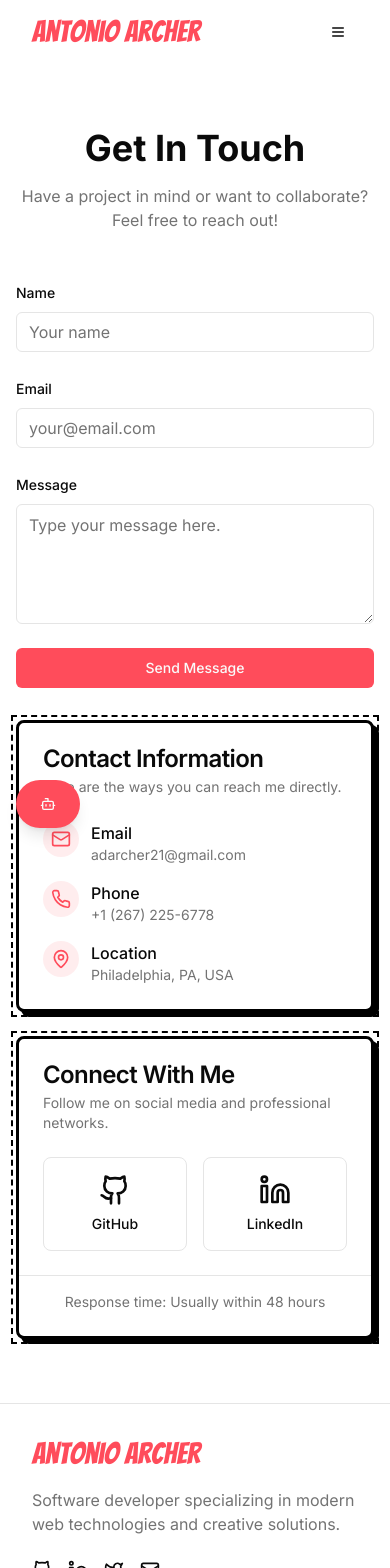
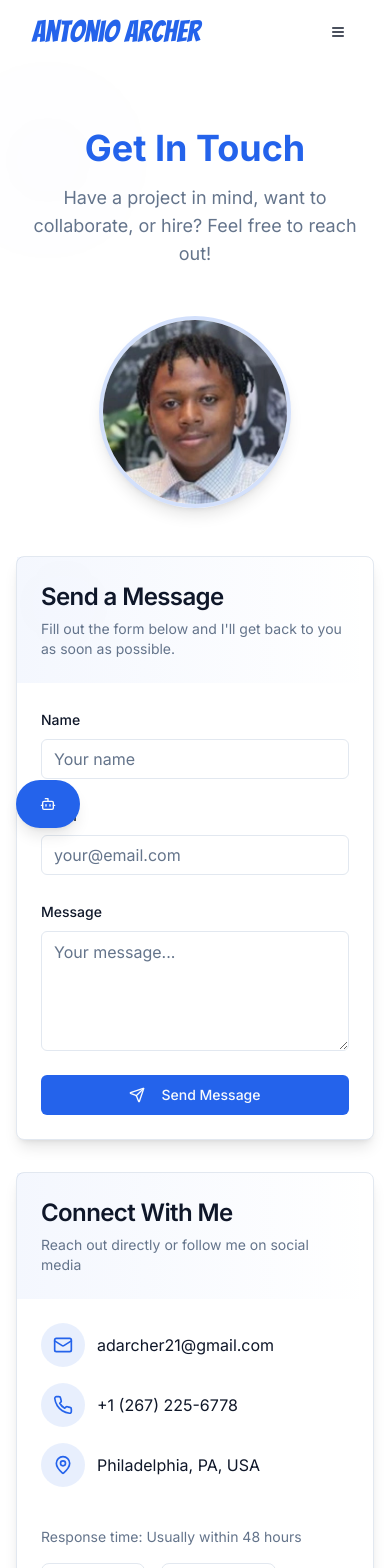
Before and after one commit to AD-Archer/AD-Archer, a Next.js app: page /contact in a window 390 px wide. Shown: the top 1568 px of the page. Built offline with nearby package versions, Linux system fonts and the light colour scheme.

Commit message:
Update dependencies and enhance contact page functionality: Added nodemailer and its types for email handling, improved contact form with loading state and error handling, and updated styles for better visual consistency across devices.

```diff
--- /dev/null
+++ b/app/api/contact/route.ts
@@ -0,0 +1,128 @@
+import { NextResponse } from 'next/server';
+import nodemailer from 'nodemailer';
+
+export async function POST(request: Request) {
+  try {
+    const { name, email, message } = await request.json();
+
+    // Validate input
+    if (!name || !email || !message) {
+      return NextResponse.json(
+        { error: 'Name, email, and message are required' },
+        { status: 400 }
+      );
+    }
+
+    // Check if SMTP configuration is available
+    if (!process.env.SMTP_HOST || !process.env.SMTP_PORT || !process.env.SMTP_USER || !process.env.SMTP_PASSWORD || !process.env.SMTP_FROM) {
+      console.error('SMTP configuration is missing');
+      return NextResponse.json(
+        { error: 'Email service is not properly configured' },
+        { status: 500 }
+      );
+    }
+
+    // Create transporter
+    const transporter = nodemailer.createTransport({
+      host: process.env.SMTP_HOST,
+      port: Number(process.env.SMTP_PORT),
+      secure: false, // true for 465, false for other ports
+      auth: {
+        user: process.env.SMTP_USER,
+        pass: process.env.SMTP_PASSWORD,
+      },
+    });
+
+    // Verify SMTP connection
+    try {
+      await transporter.verify();
+    } catch (verifyError) {
+      console.error('SMTP verification error:', verifyError);
+      return NextResponse.json(
+        { error: 'Could not connect to email server' },
+        { status: 500 }
+      );
+    }
+
+    // Email content for admin notification
+    const adminMailOptions = {
+      from: process.env.SMTP_FROM,
+      to: process.env.SMTP_FROM, // Send to yourself
+      replyTo: email, // Allow direct reply to the sender
+      subject: `New Contact Form Submission from ${name}`,
+      text: `
+Name: ${name}
+Email: ${email}
+Message: ${message}
+      `,
+      html: `
+<h2>New Contact Form Submission</h2>
+<p><strong>Name:</strong> ${name}</p>
+<p><strong>Email:</strong> ${email}</p>
+<p><strong>Message:</strong></p>
+<p>${message.replace(/\n/g, '<br>')}</p>
+      `,
+    };
+
+    // Auto-reply email content
+    const autoReplyMailOptions = {
+      from: process.env.SMTP_FROM,
+      to: email, // Send to the person who submitted the form
+      subject: 'Thank you for your message - Auto Reply',
+      text: `
+Dear ${name},
+
+Thank you for reaching out! I've received your message and will get back to you as soon as possible, typically within 48 hours.
+
+Here's a copy of your message for your records:
+
+${message}
+
+Best regards,
+Antonio Archer
+      `,
+      html: `
+<div style="font-family: Arial, sans-serif; max-width: 600px; margin: 0 auto; padding: 20px;">
+  <h2 style="color: #333;">Thank You for Your Message</h2>
+
+  <p>Dear <strong>${name}</strong>,</p>
+
+  <p>Thank you for reaching out! I've received your message and will get back to you as soon as possible, typically within 48 hours.</p>
+
+  <div style="background-color: #f5f5f5; padding: 15px; border-radius: 5px; margin: 20px 0;">
+    <h3 style="margin-top: 0;">Your Message:</h3>
+    <p style="white-space: pre-line;">${message}</p>
+  </div>
+
+  <p>Best regards,<br>Antonio Archer</p>
+</div>
+      `,
+    };
+
+    // Send emails
+    try {
+      // Send admin notification
+      await transporter.sendMail(adminMailOptions);
+
+      // Send auto-reply to the sender
+      await transporter.sendMail(autoReplyMailOptions);
+    } catch (sendError) {
+      console.error('Email sending error:', sendError);
+      return NextResponse.json(
+        { error: 'Failed to send email' },
+        { status: 500 }
+      );
+    }
+
+    return NextResponse.json(
+      { message: 'Email sent successfully' },
+      { status: 200 }
+    );
+  } catch (error) {
+    console.error('General error:', error);
+    return NextResponse.json(
+      { error: 'An unexpected error occurred' },
+      { status: 500 }
+    );
+  }
+}
--- a/app/contact/page.tsx
+++ b/app/contact/page.tsx
@@ -1,107 +1,193 @@
 "use client"
-
-import { CardFooter } from "@/components/ui/card"
 
 import { motion } from "framer-motion"
 import { Card, CardContent, CardDescription, CardHeader, CardTitle } from "@/components/ui/card"
-import { Github, Linkedin, Mail, MapPin, Phone } from "lucide-react"
+import { Github, Linkedin, Mail, MapPin, Phone, AlertCircle } from "lucide-react"
 import Link from "next/link"
 import AnimatedContactForm from "@/components/animated-contact-form"
+import { useState } from "react"
+import { Alert, AlertDescription, AlertTitle } from "@/components/ui/alert"
+import Image from "next/image"
 
 export default function ContactPage() {
+  const [showFallback, setShowFallback] = useState(false);
+
   return (
     <div className="container px-4 md:px-6 py-16">
       <div className="flex flex-col items-center text-center mb-12">
-        <motion.div initial={{ opacity: 0, y: 20 }} animate={{ opacity: 1, y: 0 }} transition={{ duration: 0.5 }}>
-          <h1 className="text-4xl md:text-6xl font-bold mb-4">Get In Touch</h1>
-          <p className="text-muted-foreground max-w-[800px]">
-            Have a project in mind or want to collaborate? Feel free to reach out!
+        <motion.div
+          initial={{ opacity: 0, y: 20 }}
+          animate={{ opacity: 1, y: 0 }}
+          transition={{ duration: 0.5 }}
+          className="relative"
+        >
+          <motion.div
+            className="absolute -top-4 -left-4 w-24 h-24 bg-primary/10 rounded-full blur-3xl"
+            animate={{
+              scale: [1, 1.2, 1],
+              opacity: [0.3, 0.5, 0.3]
+            }}
+            transition={{
+              duration: 5,
+              repeat: Infinity,
+              repeatType: "reverse"
+            }}
+          />
+          <h1 className="text-4xl md:text-6xl font-bold mb-4 text-primary">Get In Touch</h1>
+          <p className="text-muted-foreground max-w-[800px] text-lg">
+            Have a project in mind, want to collaborate, or hire? Feel free to reach out!
           </p>
         </motion.div>
       </div>
 
-      <div className="grid md:grid-cols-2 gap-8">
+      {showFallback && (
+        <motion.div
+          initial={{ opacity: 0, y: 20 }}
+          animate={{ opacity: 1, y: 0 }}
+          className="mb-8"
+        >
+          <Alert variant="destructive" className="border-2">
+            <AlertCircle className="h-5 w-5" />
+            <AlertTitle>Email Service Issue</AlertTitle>
+            <AlertDescription>
+              We&apos;re having trouble with our email service. Please email me directly at{" "}
+              <a href="mailto:adarcher21@gmail.com" className="font-bold underline">
+                adarcher21@gmail.com
+              </a>
+              {" "}or use one of the contact methods below.
+            </AlertDescription>
+          </Alert>
+        </motion.div>
+      )}
+
+      {/* Profile Image - Centered */}
+      <motion.div
+        initial={{ opacity: 0, scale: 0.9 }}
+        animate={{ opacity: 1, scale: 1 }}
+        transition={{ duration: 0.5, delay: 0.2 }}
+        className="flex justify-center items-center w-full mb-12"
+      >
+        <div className="relative w-48 h-48 md:w-64 md:h-64 rounded-full overflow-hidden border-4 border-primary/20 shadow-lg">
+          <Image
+            src="/images/antonioarcher.webp"
+            alt="Antonio Archer"
+            fill
+            sizes="(max-width: 768px) 192px, 256px"
+            className="object-cover"
+            priority
+          />
+        </div>
+      </motion.div>
+
+      {/* Two-column layout for form and contact info */}
+      <div className="grid grid-cols-1 md:grid-cols-2 gap-8 max-w-6xl mx-auto">
         {/* Contact Form */}
-        <motion.div initial={{ opacity: 0, x: -20 }} animate={{ opacity: 1, x: 0 }} transition={{ duration: 0.5 }}>
-          <AnimatedContactForm />
+        <motion.div
+          initial={{ opacity: 0, y: 20 }}
+          animate={{ opacity: 1, y: 0 }}
+          transition={{ duration: 0.5 }}
+          className="relative"
+        >
+          <motion.div
+            className="absolute -top-4 -left-4 w-32 h-32 bg-primary/5 rounded-full blur-3xl"
+            animate={{
+              scale: [1, 1.2, 1],
+              opacity: [0.2, 0.4, 0.2]
+            }}
+            transition={{
+              duration: 7,
+              repeat: Infinity,
+              repeatType: "reverse"
+            }}
+          />
+          <Card className="shadow-lg hover:shadow-xl transition-shadow duration-300 h-full">
+            <CardHeader className="bg-gradient-to-r from-primary/5 to-transparent">
+              <CardTitle className="text-2xl">Send a Message</CardTitle>
+              <CardDescription>Fill out the form below and I&apos;ll get back to you as soon as possible.</CardDescription>
+            </CardHeader>
+            <CardContent className="pt-6">
+              <AnimatedContactForm onError={() => setShowFallback(true)} />
+            </CardContent>
+          </Card>
         </motion.div>
 
         {/* Contact Information */}
         <motion.div
-          initial={{ opacity: 0, x: 20 }}
-          animate={{ opacity: 1, x: 0 }}
-          transition={{ duration: 0.5 }}
-          className="flex flex-col gap-6"
+          initial={{ opacity: 0, y: 20 }}
+          animate={{ opacity: 1, y: 0 }}
+          transition={{ duration: 0.5, delay: 0.2 }}
+          className="relative"
         >
-          <Card className="comic-border">
-            <CardHeader>
-              <CardTitle>Contact Information</CardTitle>
-              <CardDescription>Here are the ways you can reach me directly.</CardDescription>
+          <Card className="shadow-lg hover:shadow-xl transition-shadow duration-300 h-full">
+            <CardHeader className="bg-gradient-to-r from-primary/5 to-transparent">
+              <CardTitle className="text-2xl">Connect With Me</CardTitle>
+              <CardDescription>Reach out directly or follow me on social media</CardDescription>
             </CardHeader>
-            <CardContent className="space-y-4">
-              <div className="flex items-start gap-3">
-                <div className="bg-primary/10 p-2 rounded-full">
+            <CardContent className="pt-6">
+              <div className="flex flex-col space-y-6">
+                <div className="flex flex-col space-y-4">
+                  <div className="flex items-center gap-3">
+                    <div className="bg-primary/10 p-3 rounded-full">
                       <Mail className="h-5 w-5 text-primary" />
                     </div>
-                <div>
-                  <h3 className="font-medium">Email</h3>
-                  <p className="text-sm text-muted-foreground">adarcher21@gmail.com</p>
+                    <a href="mailto:adarcher21@gmail.com" className="text-foreground hover:text-primary transition-colors">
+                      adarcher21@gmail.com
+                    </a>
+                  </div>
+
+                  <div className="flex items-center gap-3">
+                    <div className="bg-primary/10 p-3 rounded-full">
+                      <Phone className="h-5 w-5 text-primary" />
+                    </div>
+                    <a href="tel:+12672256778" className="text-foreground hover:text-primary transition-colors">
+                      +1 (267) 225-6778
+                    </a>
+                  </div>
+
+                  <div className="flex items-center gap-3">
+                    <div className="bg-primary/10 p-3 rounded-full">
+                      <MapPin className="h-5 w-5 text-primary" />
+                    </div>
+                    <span className="text-foreground">Philadelphia, PA, USA</span>
                   </div>
                 </div>
 
-              <div className="flex items-start gap-3">
-                <div className="bg-primary/10 p-2 rounded-full">
-                  <Phone className="h-5 w-5 text-primary" />
-                </div>
-                <div>
-                  <h3 className="font-medium">Phone</h3>
-                  <p className="text-sm text-muted-foreground">+1 (267) 225-6778</p>
-                </div>
-              </div>
-
-              <div className="flex items-start gap-3">
-                <div className="bg-primary/10 p-2 rounded-full">
-                  <MapPin className="h-5 w-5 text-primary" />
-                </div>
-                <div>
-                  <h3 className="font-medium">Location</h3>
-                  <p className="text-sm text-muted-foreground">Philadelphia, PA, USA</p>
-                </div>
-              </div>
-            </CardContent>
-          </Card>
-
-          <Card className="comic-border">
-            <CardHeader>
-              <CardTitle>Connect With Me</CardTitle>
-              <CardDescription>Follow me on social media and professional networks.</CardDescription>
-            </CardHeader>
-            <CardContent>
-              <div className="grid grid-cols-2 gap-4">
+                <div className="pt-4">
+                  <p className="text-sm text-muted-foreground mb-4">Response time: Usually within 48 hours</p>
+                  <div className="flex gap-4">
+                    <motion.div
+                      whileHover={{ scale: 1.05 }}
+                      transition={{ type: "spring", stiffness: 400, damping: 10 }}
+                    >
                       <Link
                         href="https://github.com/ad-archer"
                         target="_blank"
                         rel="noopener noreferrer"
-                  className="flex flex-col items-center p-4 bg-background rounded-lg border hover:bg-muted transition-colors"
+                        className="flex items-center gap-2 p-3 bg-background rounded-lg border hover:bg-muted transition-colors"
                       >
-                  <Github className="h-8 w-8 mb-2" />
+                        <Github className="h-6 w-6 text-primary" />
                         <span className="text-sm font-medium">GitHub</span>
                       </Link>
+                    </motion.div>
 
+                    <motion.div
+                      whileHover={{ scale: 1.05 }}
+                      transition={{ type: "spring", stiffness: 400, damping: 10 }}
+                    >
                       <Link
                         href="https://linkedin.com/in/antonio-archer"
                         target="_blank"
                         rel="noopener noreferrer"
-                  className="flex flex-col items-center p-4 bg-background rounded-lg border hover:bg-muted transition-colors"
+                        className="flex items-center gap-2 p-3 bg-background rounded-lg border hover:bg-muted transition-colors"
                       >
-                  <Linkedin className="h-8 w-8 mb-2" />
+                        <Linkedin className="h-6 w-6 text-primary" />
                         <span className="text-sm font-medium">LinkedIn</span>
                       </Link>
+                    </motion.div>
+                  </div>
+                </div>
               </div>
             </CardContent>
-            <CardFooter className="flex justify-center border-t pt-4">
-              <p className="text-sm text-muted-foreground">Response time: Usually within 48 hours</p>
-            </CardFooter>
           </Card>
         </motion.div>
       </div>
--- a/app/globals.css
+++ b/app/globals.css
@@ -5,64 +5,64 @@
 @layer base {
   :root {
     --background: 0 0% 100%;
-    --foreground: 0 0% 3.9%;
+    --foreground: 222 47% 11%;
 
     --card: 0 0% 100%;
-    --card-foreground: 0 0% 3.9%;
+    --card-foreground: 222 47% 11%;
 
     --popover: 0 0% 100%;
-    --popover-foreground: 0 0% 3.9%;
+    --popover-foreground: 222 47% 11%;
 
-    --primary: 355 100% 65%;
-    --primary-foreground: 0 0% 98%;
+    --primary: 221 83% 53%;
+    --primary-foreground: 210 40% 98%;
 
-    --secondary: 60 100% 50%;
-    --secondary-foreground: 0 0% 9%;
+    --secondary: 210 40% 96.1%;
+    --secondary-foreground: 222 47% 11%;
 
-    --accent: 142 76% 36%;
-    --accent-foreground: 0 0% 98%;
+    --accent: 210 40% 96.1%;
+    --accent-foreground: 222 47% 11%;
 
-    --muted: 0 0% 96.1%;
-    --muted-foreground: 0 0% 45.1%;
+    --muted: 210 40% 96.1%;
+    --muted-foreground: 215.4 16.3% 46.9%;
 
     --destructive: 0 84.2% 60.2%;
-    --destructive-foreground: 0 0% 98%;
+    --destructive-foreground: 210 40% 98%;
 
-    --border: 0 0% 89.8%;
-    --input: 0 0% 89.8%;
-    --ring: 355 100% 65%;
+    --border: 214.3 31.8% 91.4%;
+    --input: 214.3 31.8% 91.4%;
+    --ring: 221 83% 53%;
 
     --radius: 0.5rem;
   }
 
   .dark {
-    --background: 0 0% 3.9%;
-    --foreground: 0 0% 98%;
+    --background: 222 47% 11%;
+    --foreground: 210 40% 98%;
 
-    --card: 0 0% 3.9%;
-    --card-foreground: 0 0% 98%;
+    --card: 222 47% 11%;
+    --card-foreground: 210 40% 98%;
 
-    --popover: 0 0% 3.9%;
-    --popover-foreground: 0 0% 98%;
+    --popover: 222 47% 11%;
+    --popover-foreground: 210 40% 98%;
 
-    --primary: 355 100% 65%;
-    --primary-foreground: 0 0% 98%;
+    --primary: 217 91% 60%;
+    --primary-foreground: 210 40% 98%;
 
-    --secondary: 60 100% 50%;
-    --secondary-foreground: 0 0% 9%;
+    --secondary: 217 19% 27%;
+    --secondary-foreground: 210 40% 98%;
 
-    --accent: 142 76% 36%;
-    --accent-foreground: 0 0% 98%;
+    --accent: 217 19% 27%;
+    --accent-foreground: 210 40% 98%;
 
-    --muted: 0 0% 14.9%;
-    --muted-foreground: 0 0% 63.9%;
+    --muted: 217 19% 27%;
+    --muted-foreground: 215 20.2% 65.1%;
 
     --destructive: 0 62.8% 30.6%;
-    --destructive-foreground: 0 0% 98%;
+    --destructive-foreground: 210 40% 98%;
 
-    --border: 0 0% 14.9%;
-    --input: 0 0% 14.9%;
-    --ring: 355 100% 65%;
+    --border: 217 19% 27%;
+    --input: 217 19% 27%;
+    --ring: 224.3 76.3% 48%;
   }
 }
 
@@ -85,23 +85,19 @@
 
 .comic-border {
   position: relative;
-  border: 3px solid black;
-  box-shadow: 5px 5px 0px 0px rgba(0, 0, 0, 1);
+  border: 2px solid hsl(var(--border));
+  box-shadow: 0 4px 6px -1px rgba(0, 0, 0, 0.1), 0 2px 4px -1px rgba(0, 0, 0, 0.06);
+  border-radius: var(--radius);
+  transition: all 0.3s ease;
 }
 
-.comic-border::before {
-  content: "";
-  position: absolute;
-  top: -8px;
-  left: -8px;
-  right: -8px;
-  bottom: -8px;
-  border: 2px dashed black;
-  z-index: -1;
+.comic-border:hover {
+  box-shadow: 0 10px 15px -3px rgba(0, 0, 0, 0.1), 0 4px 6px -2px rgba(0, 0, 0, 0.05);
+  transform: translateY(-2px);
 }
 
 .comic-dots {
-  background-image: radial-gradient(circle, black 1px, transparent 1px);
+  background-image: radial-gradient(circle, hsl(var(--muted-foreground)) 1px, transparent 1px);
   background-size: 10px 10px;
 }
 
--- a/app/manifest.ts
+++ b/app/manifest.ts
@@ -8,7 +8,7 @@ export default function manifest(): MetadataRoute.Manifest {
     start_url: "/",
     display: "standalone",
     background_color: "#ffffff",
-    theme_color: "#ff6b6b",
+    theme_color: "#3b82f6",
     icons: [
       {
         src: "/icon-192x192.png",
--- a/components/animated-contact-form.tsx
+++ b/components/animated-contact-form.tsx
@@ -17,6 +17,8 @@ import {
 import { Input } from "@/components/ui/input"
 import { Textarea } from "@/components/ui/textarea"
 import { toast } from "sonner"
+import { useState } from "react"
+import { Loader2, Send } from "lucide-react"
 
 const formSchema = z.object({
   name: z.string().min(2, {
@@ -30,7 +32,13 @@ const formSchema = z.object({
   }),
 })
 
-function AnimatedContactForm() {
+interface AnimatedContactFormProps {
+  onError?: () => void;
+}
+
+function AnimatedContactForm({ onError }: AnimatedContactFormProps) {
+  const [isSubmitting, setIsSubmitting] = useState(false);
+
   const form = useForm<z.infer<typeof formSchema>>({
     resolver: zodResolver(formSchema),
     defaultValues: {
@@ -42,13 +50,41 @@ function AnimatedContactForm() {
 
   async function onSubmit(values: z.infer<typeof formSchema>) {
     try {
-      // Submit form logic here
-      console.log(values)
-      toast.success("Message sent successfully!")
-      form.reset()
+      setIsSubmitting(true);
+
+      // Show loading state
+      const loadingToast = toast.loading("Sending message...");
+
+      // Send data to API
+      const response = await fetch('/api/contact', {
+        method: 'POST',
+        headers: {
+          'Content-Type': 'application/json',
+        },
+        body: JSON.stringify(values),
+      });
+
+      const data = await response.json();
+
+      if (!response.ok) {
+        throw new Error(data.error || 'Failed to send message');
+      }
+
+      // Success
+      toast.dismiss(loadingToast);
+      toast.success("Message sent successfully! You'll receive a confirmation email shortly.");
+      form.reset();
     } catch (err) {
-      console.error('Form submission error:', err)
-      toast.error("Failed to send message. Please try again.")
+      console.error('Form submission error:', err);
+      toast.dismiss();
+      toast.error("Failed to send message. Please try again.");
+
+      // Call the onError callback if provided
+      if (onError) {
+        onError();
+      }
+    } finally {
+      setIsSubmitting(false);
     }
   }
 
@@ -66,9 +102,14 @@ function AnimatedContactForm() {
             name="name"
             render={({ field }) => (
               <FormItem>
-                <FormLabel>Name</FormLabel>
+                <FormLabel className="text-foreground">Name</FormLabel>
                 <FormControl>
-                  <Input placeholder="Your name" {...field} />
+                  <Input
+                    placeholder="Your name"
+                    {...field}
+                    disabled={isSubmitting}
+                    className="border-input focus-visible:ring-primary"
+                  />
                 </FormControl>
                 <FormMessage />
               </FormItem>
@@ -79,9 +120,14 @@ function AnimatedContactForm() {
             name="email"
             render={({ field }) => (
               <FormItem>
-                <FormLabel>Email</FormLabel>
+                <FormLabel className="text-foreground">Email</FormLabel>
                 <FormControl>
-                  <Input placeholder="your@email.com" {...field} />
+                  <Input
+                    placeholder="your@email.com"
+                    {...field}
+                    disabled={isSubmitting}
+                    className="border-input focus-visible:ring-primary"
+                  />
                 </FormControl>
                 <FormMessage />
               </FormItem>
@@ -92,20 +138,35 @@ function AnimatedContactForm() {
             name="message"
             render={({ field }) => (
               <FormItem>
-                <FormLabel>Message</FormLabel>
+                <FormLabel className="text-foreground">Message</FormLabel>
                 <FormControl>
                   <Textarea
-                    placeholder="Type your message here."
-                    className="min-h-[120px]"
+                    placeholder="Your message..."
+                    className="min-h-[120px] border-input focus-visible:ring-primary"
                     {...field}
+                    disabled={isSubmitting}
                   />
                 </FormControl>
                 <FormMessage />
               </FormItem>
             )}
           />
-          <Button type="submit" className="w-full">
-            Send Message
+          <Button
+            type="submit"
+            className="w-full relative bg-primary hover:bg-primary/90 text-primary-foreground"
+            disabled={isSubmitting}
+          >
+            {isSubmitting ? (
+              <>
+                <Loader2 className="mr-2 h-4 w-4 animate-spin" />
+                Sending...
+              </>
+            ) : (
+              <>
+                <Send className="mr-2 h-4 w-4" />
+                Send Message
+              </>
+            )}
           </Button>
         </form>
       </Form>
--- a/package.json
+++ b/package.json
@@ -39,6 +39,7 @@
     "@radix-ui/react-toggle": "^1.1.1",
     "@radix-ui/react-toggle-group": "^1.1.1",
     "@radix-ui/react-tooltip": "^1.1.6",
+    "@types/nodemailer": "^6.4.17",
     "autoprefixer": "^10.4.20",
     "class-variance-authority": "^0.7.1",
     "clsx": "^2.1.1",
@@ -50,6 +51,7 @@
     "lucide-react": "^0.454.0",
     "next": "15.2.4",
     "next-themes": "latest",
+    "nodemailer": "^6.10.0",
     "openai": "^4.93.0",
     "react": "^19",
     "react-day-picker": "8.10.1",
```
Also changed, not shown: 1 other file (tests, documents, lock files or other folders). Lines whose indentation alone changed are shown as unchanged.
